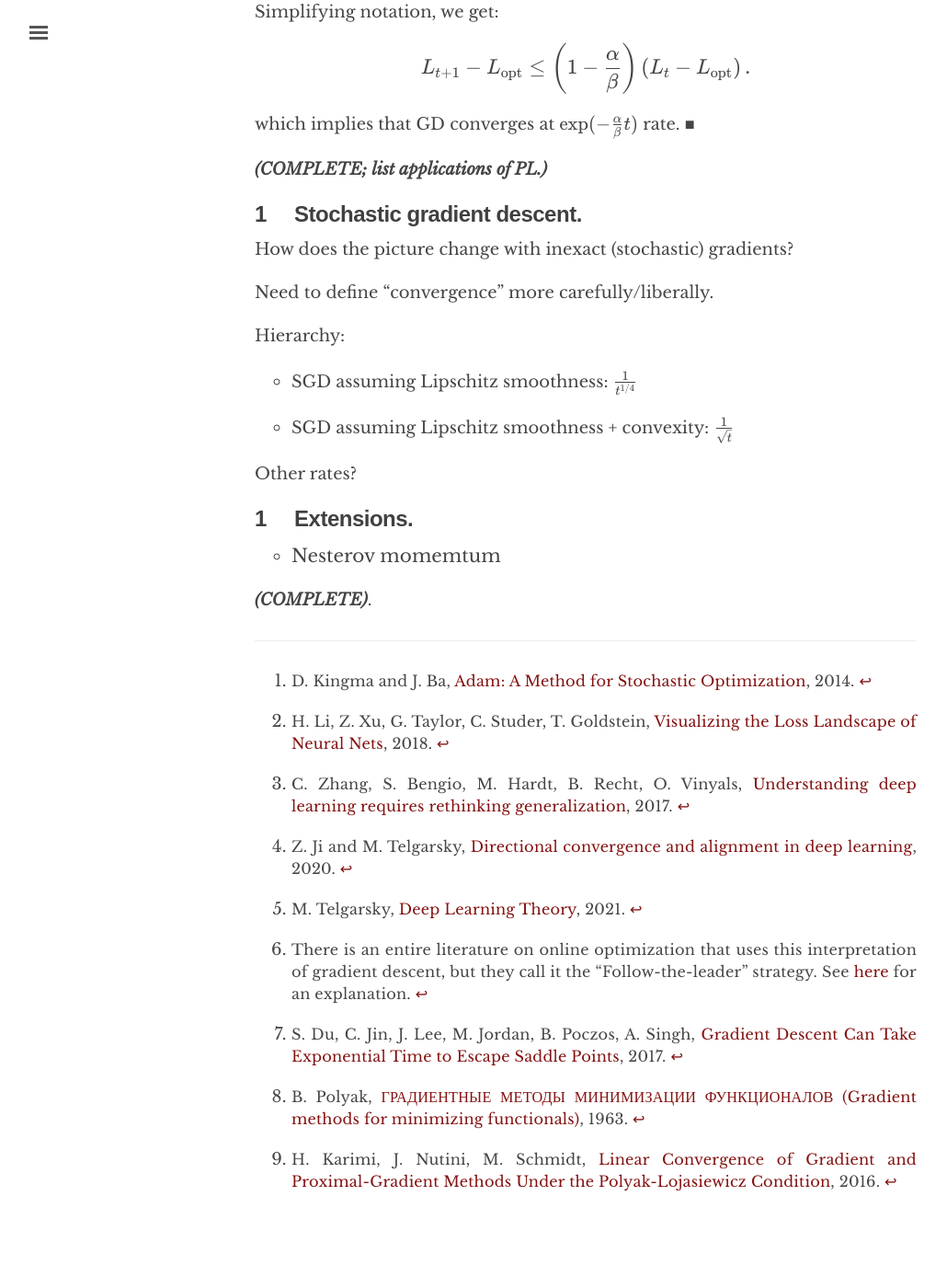
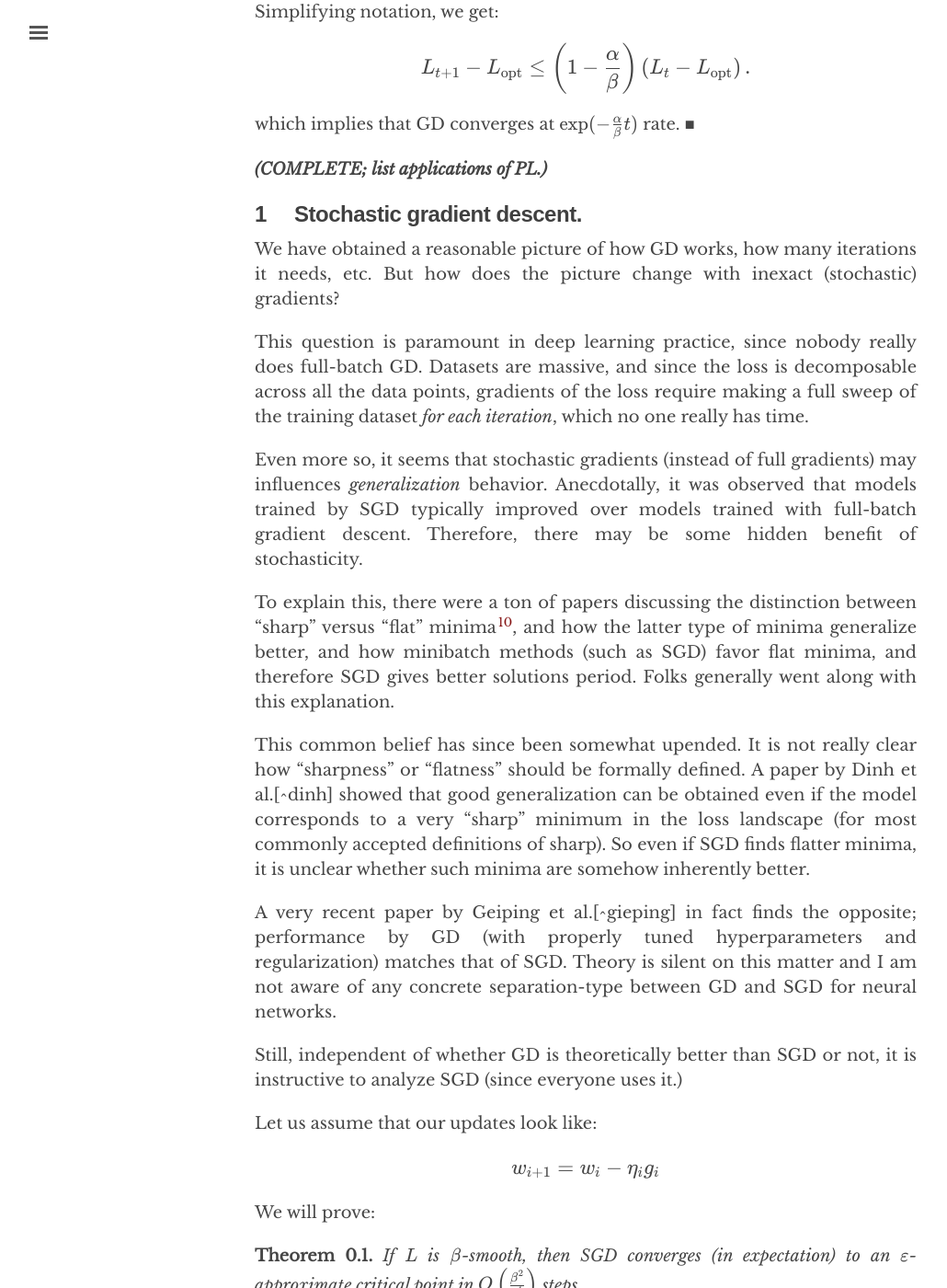
Before and after one commit to chinmayhegde/fodl, a Jekyll site: the page built from _posts/2022-01-15-optimization01.md, in a window 1280 px wide and 1400 px high, scrolled down 12389 px. Shown: the whole window at 92% size, without its empty margins (3-1033 px from the left). Built offline with Jekyll 4.4.1, drawn with Linux system fonts in a browser that asks for light colours; nearby versions of some CDN libraries; before the commit the page ends 13765 px from its top, so only the background shows below that; some of the changed text lies outside the part shown.

Commit message:
Update 2022-01-15-optimization01.md

```diff
--- a/_posts/2022-01-15-optimization01.md
+++ b/_posts/2022-01-15-optimization01.md
@@ -396,9 +396,38 @@ We immediately get the following result.
 ## Stochastic gradient descent
 {:.label}
 
-How does the picture change with inexact (stochastic) gradients?
+We have obtained a reasonable picture of how GD works, how many iterations it needs, etc. But how does the picture change with inexact (stochastic) gradients?
 
-Need to define "convergence" more carefully/liberally.
+This question is paramount in deep learning practice, since nobody really does full-batch GD. Datasets are massive, and since the loss is decomposable across all the data points, gradients of the loss require making a full sweep of the training dataset *for each iteration*, which no one really has time.
+
+Even more so, it seems that stochastic gradients (instead of full gradients) may influences *generalization* behavior. Anecdotally, it was observed that models trained by SGD typically improved over models trained with full-batch gradient descent. Therefore, there may be some hidden benefit of stochasticity.
+
+To explain this, there were a ton of papers discussing the distinction between "sharp" versus "flat" minima[^sharp], and how the latter type of minima generalize better, and how minibatch methods (such as SGD) favor flat minima, and therefore SGD gives better solutions period. Folks generally went along with this explanation.
+
+This common belief has since been somewhat upended. It is not really clear how "sharpness" or "flatness" should be formally defined. A paper by Dinh et al.[^dinh] showed that good generalization can be obtained even if the model corresponds to a very "sharp" minimum in the loss landscape (for most commonly accepted definitions of sharp). So even if SGD finds flatter minima, it is unclear whether such minima are somehow inherently better.
+
+A very recent paper by Geiping et al.[^gieping] in fact finds the opposite; performance by GD (with properly tuned hyperparameters and regularization) matches that of SGD. Theory is silent on this matter and I am not aware of any concrete separation-type between GD and SGD for neural networks.
+
+Still, independent of whether GD is theoretically better than SGD or not, it is instructive to analyze SGD (since everyone uses it.)
+
+Let us assume that our updates look like:
+
+$$
+w_{i+1} = w_i - \eta_i g_i
+$$
+
+We will prove:
+
+**Theorem**{:.label #SGDSmooth}
+  If $L$ is $\beta$-smooth, then SGD converges (in expectation) to an $\varepsilon$-approximate critical point in $O\left(\frac{\beta^2}{\varepsilon^4}\right)$ steps.
+{:.theorem}
+
+**Proof**
+  **(COMPLETE).**
+{:.proof}
+
+
+---
 
 Hierarchy:
 
@@ -444,3 +473,6 @@ Other rates?
 
 [^karimi]:
     H. Karimi, J. Nutini, M. Schmidt, [Linear Convergence of Gradient and Proximal-Gradient Methods Under the Polyak-Lojasiewicz Condition](https://arxiv.org/pdf/1608.04636.pdf), 2016.
+
+[^sharp]:
+    N. Keskar, D. Mudigere, J. Nocedal, P. Tang, [On Large-Batch Training for Deep Learning](https://openreview.net/pdf?id=H1oyRlYgg), 2017.
```
Also changed, not shown: other parts of _posts/2022-01-15-optimization01.md (+1 -1 lines).
